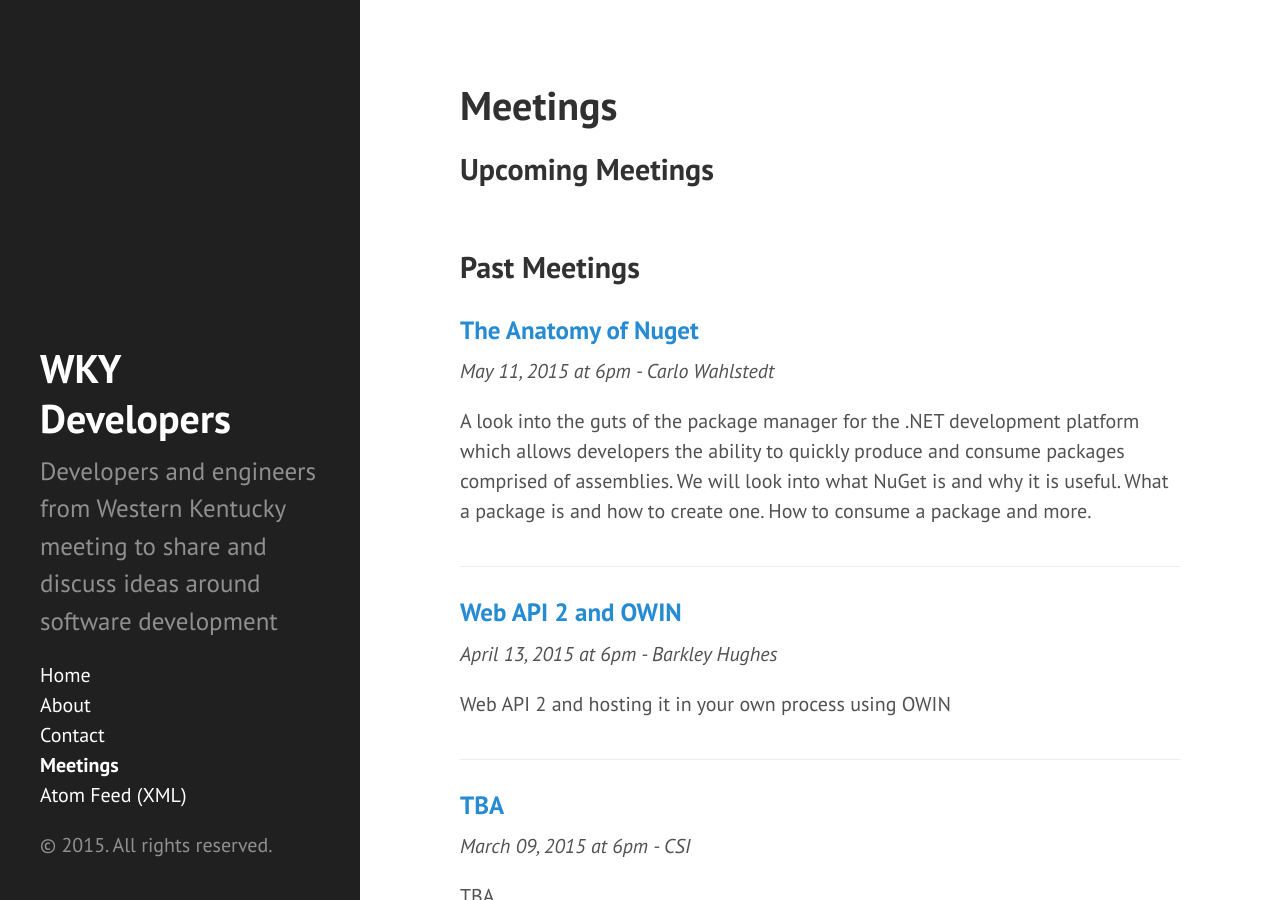
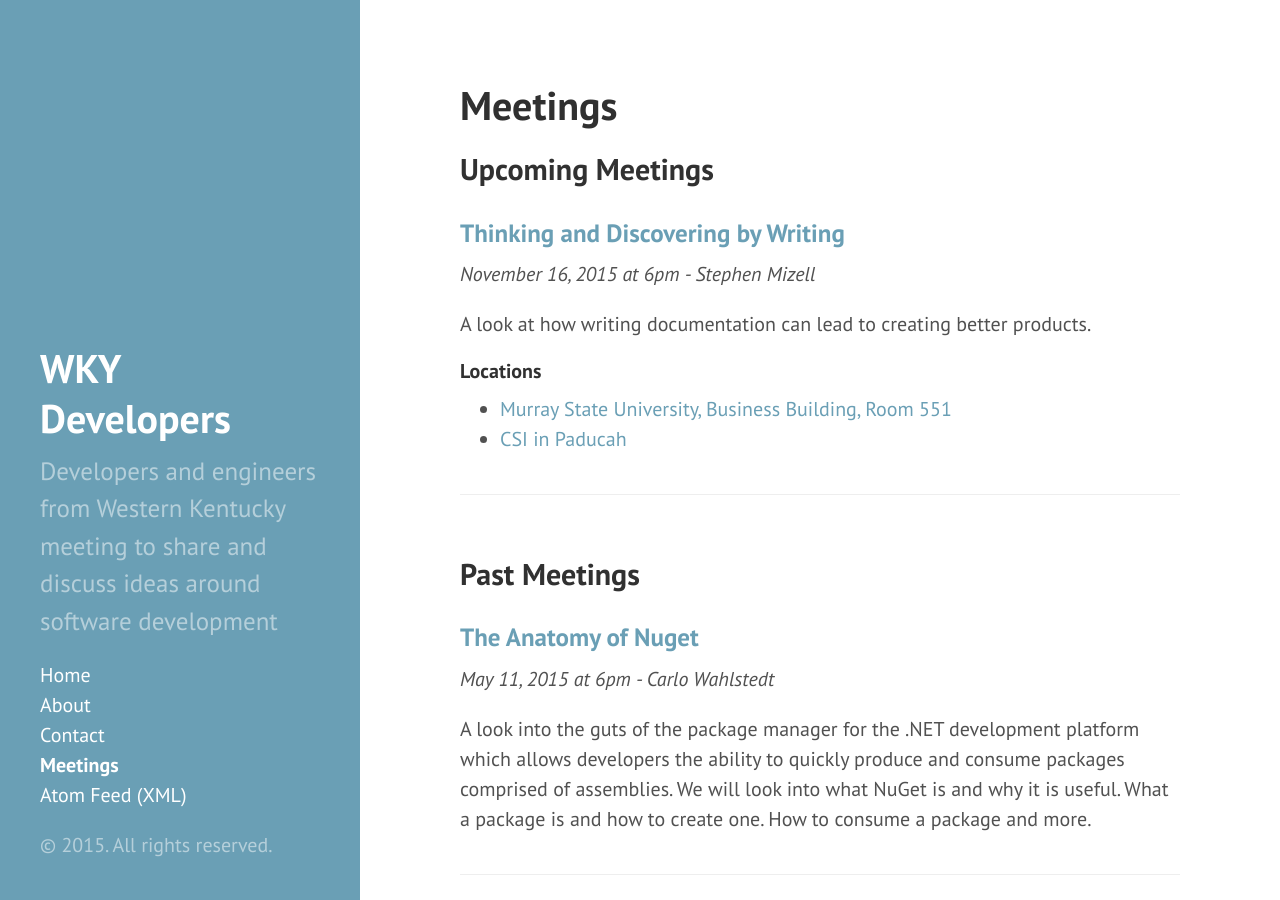
Before and after one commit to wkydev/wkydev.github.io, a Jekyll site: the page built from meetings.md, in a window 1280 px wide and 900 px high. Built offline with Jekyll 4.4.1, drawn with Linux system fonts in a browser that asks for light colours; nearby versions of some CDN libraries; Markdown is read by kramdown in place of the engine named in the settings.

Commit message:
Add November 2015 meeting

```diff
--- a/_data/meetings.yml
+++ b/_data/meetings.yml
@@ -83,3 +83,14 @@
       map_url: 'https://www.google.com/maps/place/Murray+State+University+College+of+Business/@36.611765,-88.324279,17z/data=!3m1!4b1!4m2!3m1!1s0x0:0x181ef7e2227a8ec4'
     - name: 'CSI in Paducah'
       map_url: 'https://www.google.com/maps/place/Computer+Services+Inc/@37.075908,-88.677185,15z/data=!4m2!3m1!1s0x0:0x593c83ac6bff131d'
+- id: 9
+  date: 2015-11-16 18:00:00 -0500
+  time: '6pm'
+  speaker: Stephen Mizell
+  topic: 'Thinking and Discovering by Writing'
+  topicSummary: "A look at how writing documentation can lead to creating better products."
+  locations:
+    - name: 'Murray State University, Business Building, Room 551'
+      map_url: 'https://www.google.com/maps/place/Murray+State+University+College+of+Business/@36.611765,-88.324279,17z/data=!3m1!4b1!4m2!3m1!1s0x0:0x181ef7e2227a8ec4'
+    - name: 'CSI in Paducah'
+      map_url: 'https://www.google.com/maps/place/Computer+Services+Inc/@37.075908,-88.677185,15z/data=!4m2!3m1!1s0x0:0x593c83ac6bff131d'
--- a/_layouts/default.html
+++ b/_layouts/default.html
@@ -3,7 +3,7 @@
 
   {% include head.html %}
 
-  <body>
+  <body class="theme-base-0d">
 
     {% include sidebar.html %}
 
```
Also changed, not shown: _posts/2015-11-01-november-meeting.md (added, +10 -0 lines).
